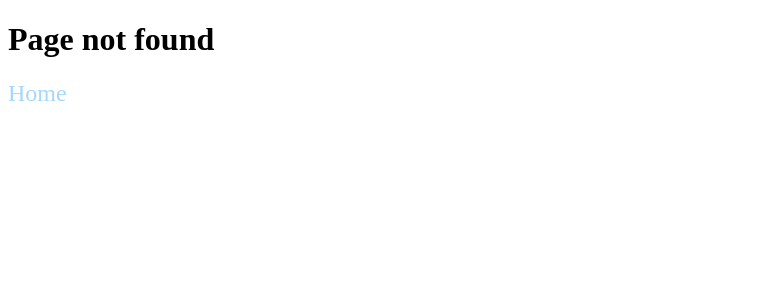
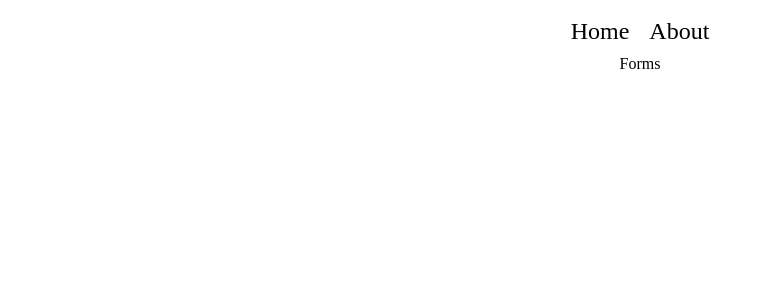
Before and after one commit to Sekler09/rss-react, a React (Vite) app: page /forms in a window 1280 px wide. Before the commit this address had no page. Shown: the top 300 px of the page, without its empty margins (0-762 px from the left). Built offline with nearby package versions, Linux system fonts and the light colour scheme.

Commit message:
feat: add separate route for forms

```diff
--- a/src/App.tsx
+++ b/src/App.tsx
@@ -5,6 +5,7 @@ import NotFound from './pages/NotFound';
 import About from './pages/about/About';
 import Main from './pages/main/Main';
 import React from 'react';
+import Forms from './pages/forms/Forms';
 
 const router = createBrowserRouter([
   {
@@ -18,6 +19,10 @@ const router = createBrowserRouter([
       {
         path: '/',
         element: <Main />,
+      },
+      {
+        path: '/forms',
+        element: <Forms />,
       },
     ],
   },
--- /dev/null
+++ b/src/pages/forms/Forms.tsx
@@ -0,0 +1,7 @@
+import React, { Component } from 'react';
+
+export default class Forms extends Component {
+  render() {
+    return <div>Forms</div>;
+  }
+}
```
